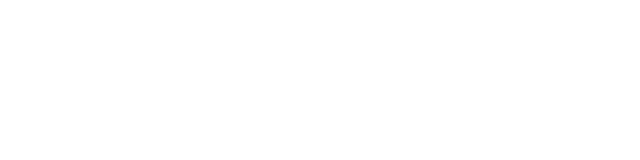
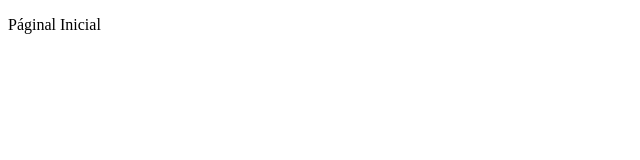
Before and after one commit to idasilva/react-mui-exemplo, a React (Create React App) app: page /pagina-inicial in a window 1280 px wide. Shown: the top 160 px of the page, without its empty margins (0-640 px from the left). Built offline with nearby package versions, Linux system fonts and the light colour scheme.

Commit message:
add route component

```diff
--- a/package.json
+++ b/package.json
@@ -11,6 +11,7 @@
   "dependencies": {
     "react": "^18.2.0",
     "react-dom": "^18.2.0",
+    "react-router-dom": "6",
     "react-scripts": "5.0.1"
   },
   "devDependencies": {
--- a/src/App.tsx
+++ b/src/App.tsx
@@ -1,7 +1,11 @@
+import { BrowserRouter } from 'react-router-dom'
+
+import { AppRoutes } from './routes'
 
 export const App = () => {
   return (
-    <div className="App">
-    </div>
+    <BrowserRouter>
+      <AppRoutes/>
+    </BrowserRouter>
   );
 }
--- a/src/routes/index.tsx
+++ b/src/routes/index.tsx
@@ -1 +1,10 @@
-export {};
+import { Routes, Route, Navigate } from 'react-router-dom'
+
+export const AppRoutes = () => {
+    return (
+        <Routes>
+            <Route path='/pagina-inicial' element={<p>Páginal Inicial</p>}></Route>
+            <Route path='*' element={<Navigate to="/paginal-inicial"></Navigate>}></Route>
+        </Routes>
+    )
+}
```
Also changed, not shown: 1 other file (tests, documents, lock files or other folders).
